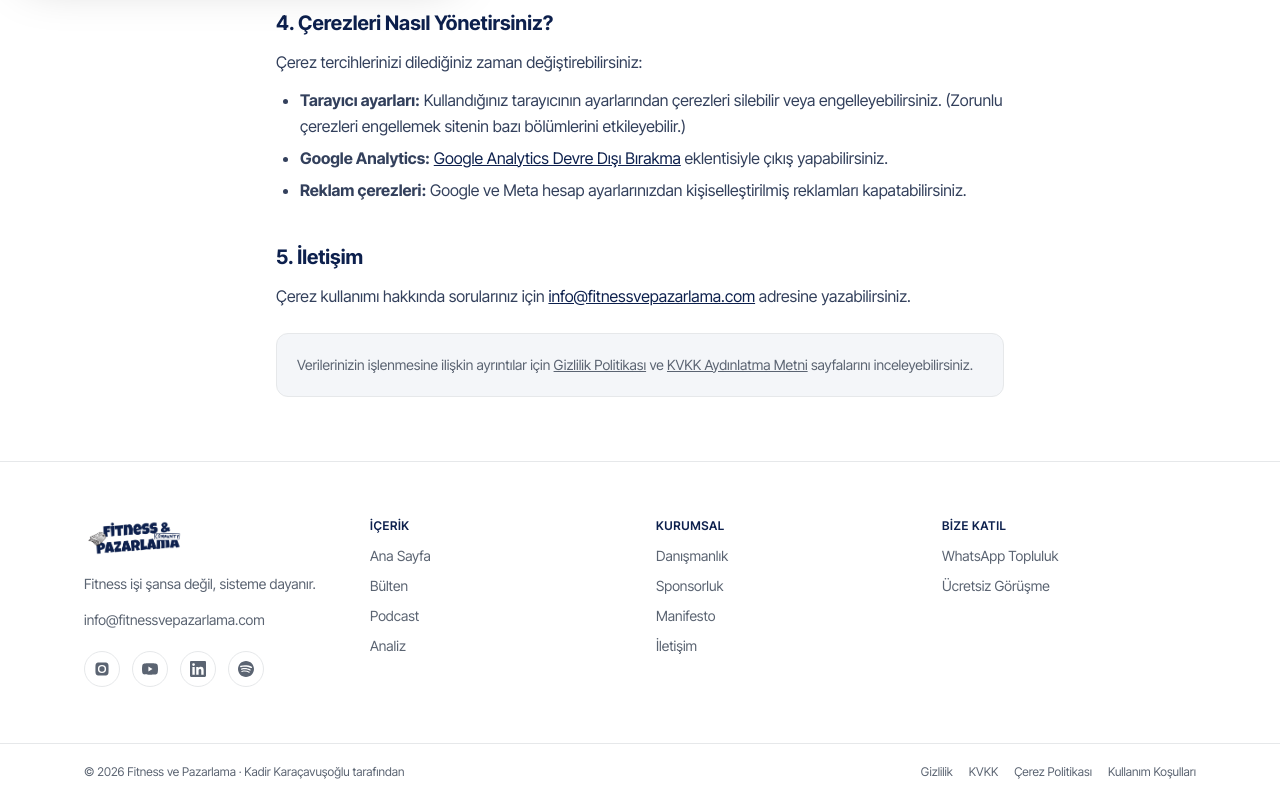
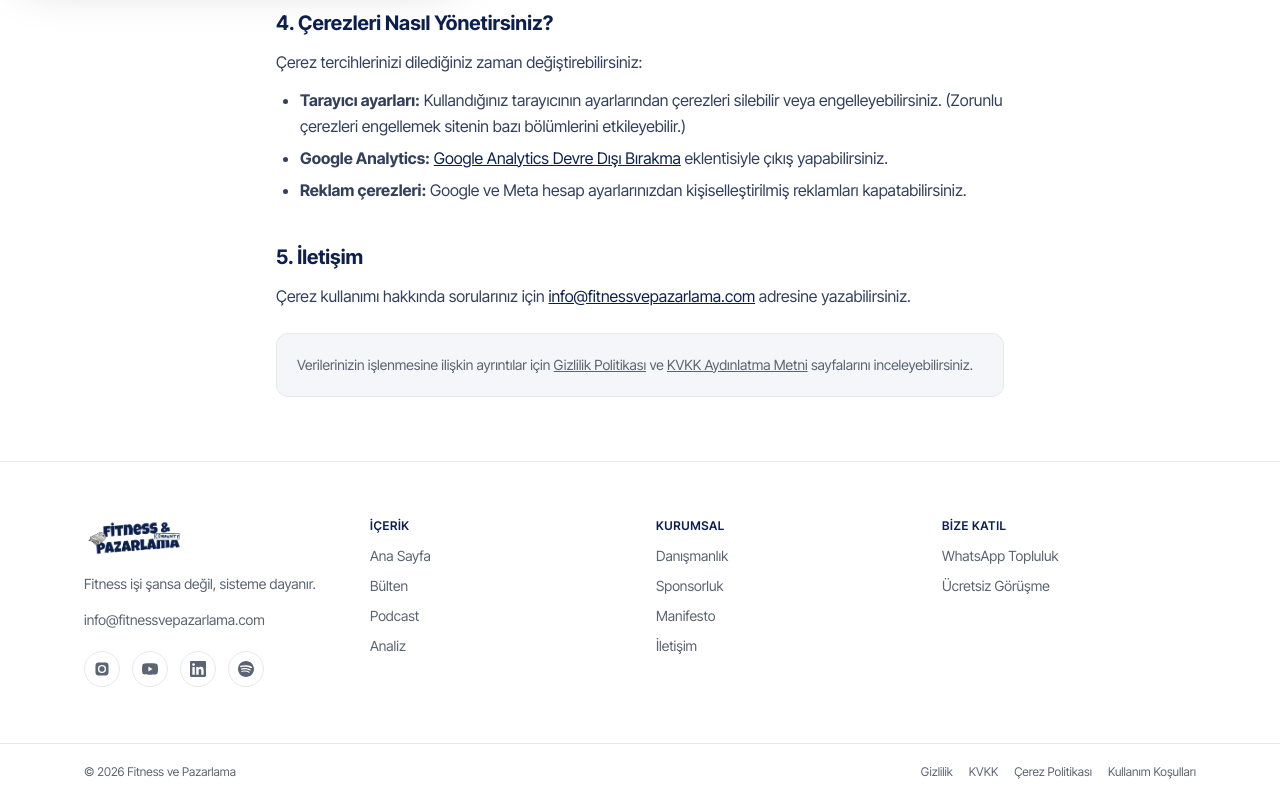
Before and after one commit to kadirkaracavusoglu/fvp, a Next.js app: page /cerez in a window 1280 px wide. Shown: the part 818-1618 px from the top of the page. Built offline with nearby package versions, Linux system fonts and the light colour scheme.

Commit message:
Footer copyright sadeleştirildi (isim kaldırıldı)

```diff
--- a/components/Footer.tsx
+++ b/components/Footer.tsx
@@ -102,7 +102,7 @@ export function Footer() {
       <div className="border-t border-navy-600 py-5">
         <div className="mx-auto flex max-w-6xl flex-col items-center gap-3 px-5 text-center sm:flex-row sm:justify-between">
           <p className="text-xs text-gray-400">
-            © {new Date().getFullYear()} Fitness ve Pazarlama · Kadir Karaçavuşoğlu tarafından
+            © {new Date().getFullYear()} Fitness ve Pazarlama
           </p>
           <nav className="flex flex-wrap justify-center gap-x-4 gap-y-2 text-xs text-gray-400">
             <Link href="/gizlilik" className="hover:text-cyan">Gizlilik</Link>
```
